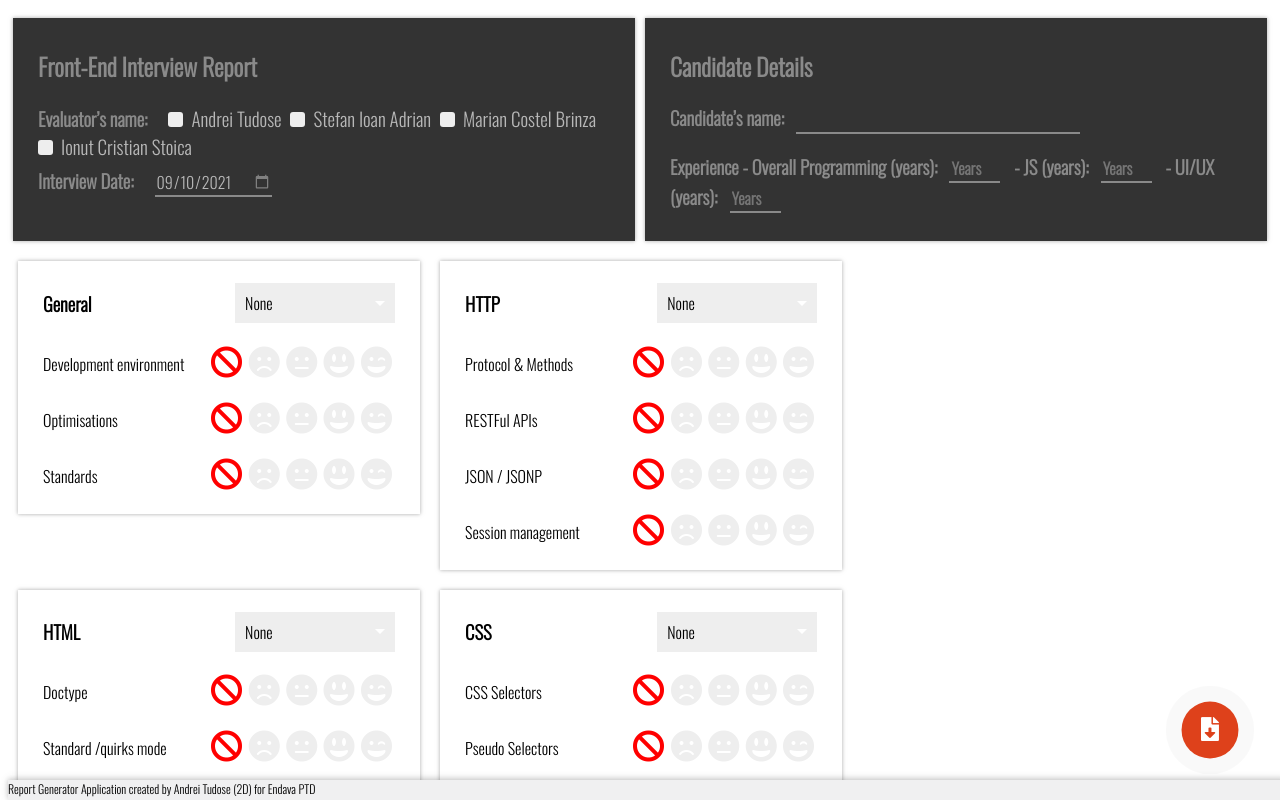
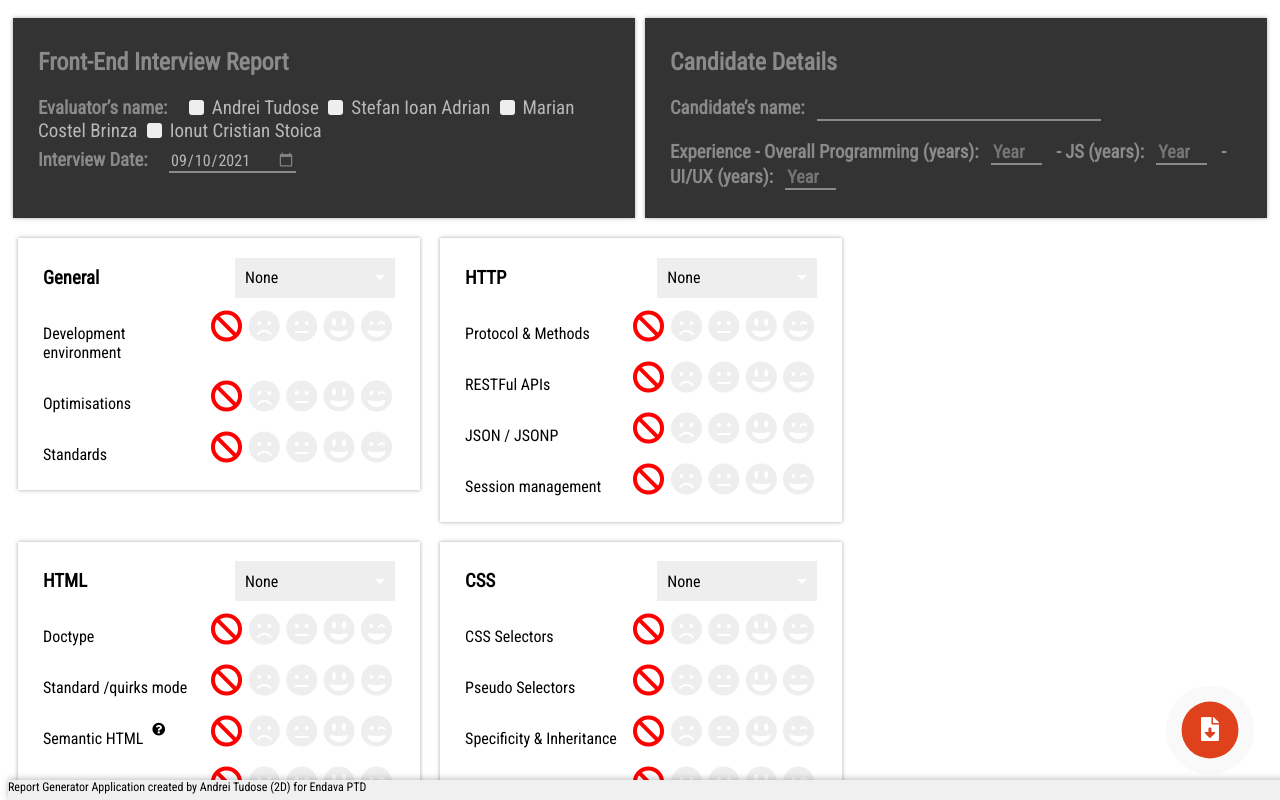
Before and after one commit to andreitudose7/endava-report-generator-ui, a Vue app: page / in a window 1280 px wide. Shown: the top 800 px of the page. Built offline with nearby package versions, Linux system fonts and the light colour scheme; a small style sheet from the web is missing.

Commit message:
Font + Latest UI Design fixes

```diff
--- a/src/App.vue
+++ b/src/App.vue
@@ -328,9 +328,9 @@
 </script>
 
 <style>
-  @import url('https://fonts.googleapis.com/css2?family=Oswald:wght@300&display=swap');
+  @import url('https://fonts.googleapis.com/css2?family=Roboto+Condensed&display=swap');
   body {
-    font-family: 'Oswald', sans-serif;
+    font-family: 'Roboto Condensed', sans-serif;
   }
   #app {
     margin: 0px 0px 600px;
@@ -339,7 +339,7 @@
     color: #8A8A8A;
   }
   input {
-    font-family: 'Oswald', sans-serif;
+    font-family: 'Roboto Condensed', sans-serif;
     background: transparent;
     color: hsl(0, 89%, 62%);
     border-width: 2px;
@@ -365,11 +365,12 @@
   header input[type="text"],
   header input[type="number"] {
     font-weight: bold;
+    font-size: 18px;
   }
 
   #commentsAndObservationsInvisibleContainerForPngScreenshot,
   textarea {
-    font-family: 'Oswald', sans-serif;
+    font-family: 'Roboto Condensed', sans-serif;
     font-size: 17px;
     padding: 10px;
     box-sizing: border-box;
@@ -426,7 +427,7 @@
   /* Create a custom checkbox */
   .checkmark {
     position: absolute;
-    top: 8px;
+    top: 4px;
     left: 0px;
     height: 15px;
     width: 15px;
```
